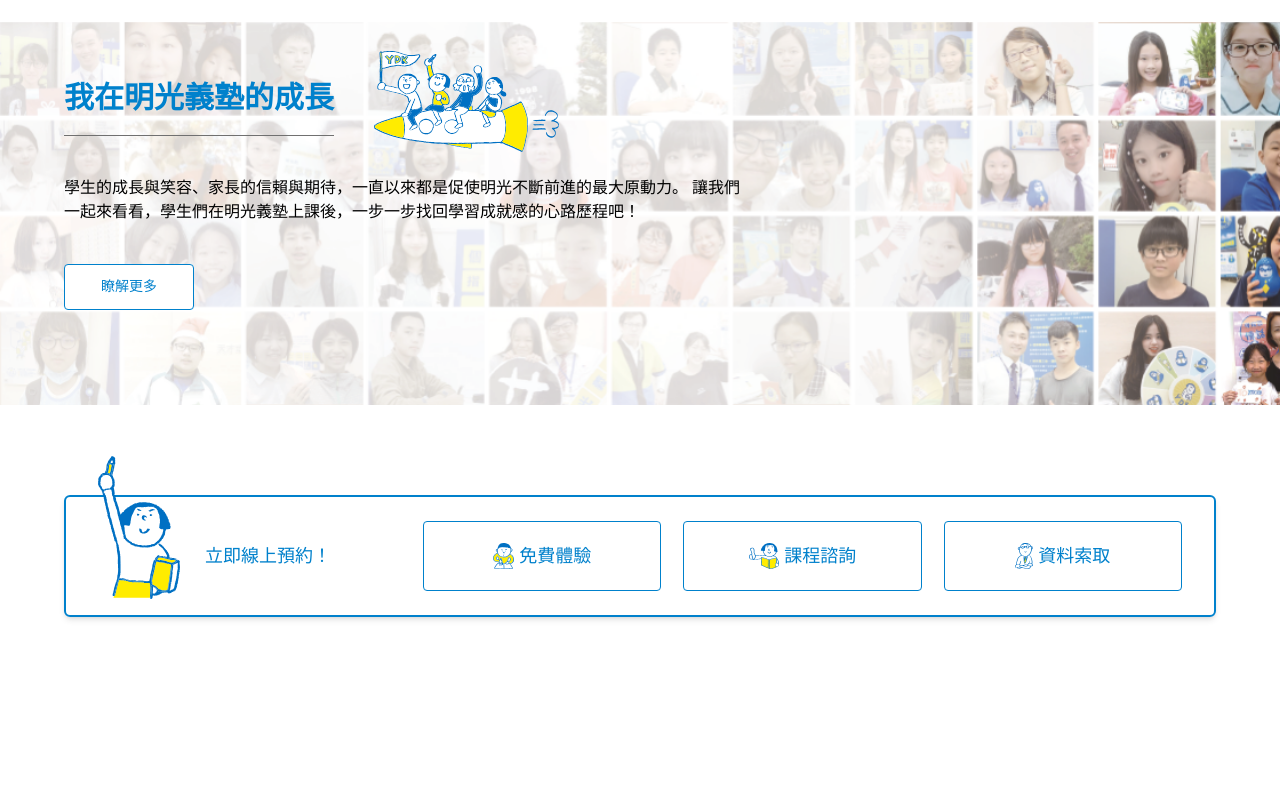
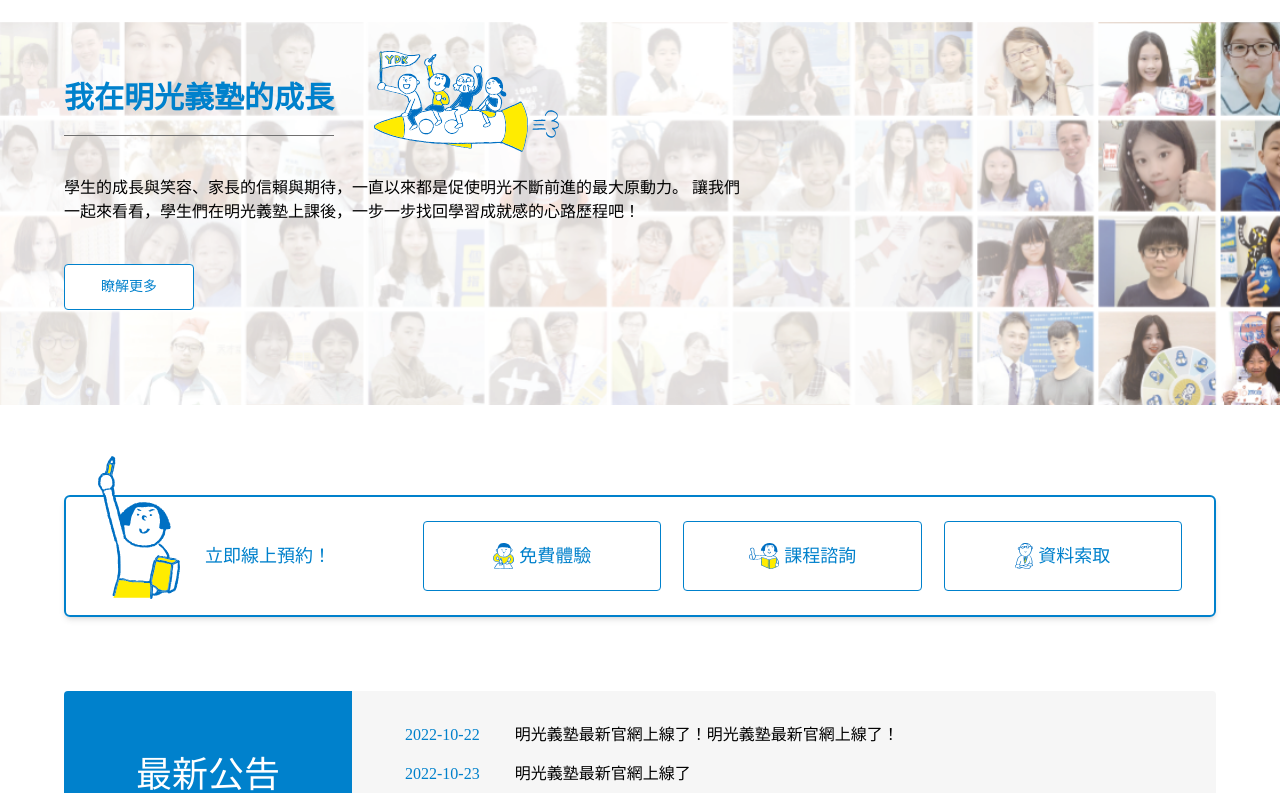
Before and after one commit to RhinoLee/edu_web, a Vue app: page / in a window 1280 px wide. Shown: the part 2000-2793 px from the top of the page. Before the commit the page ends 2691 px from the top, so only its background shows below. Built offline with nearby package versions, Linux system fonts and the light colour scheme; a web font is replaced by a local one.

Commit message:
News Area

```diff
--- /dev/null
+++ b/src/components/Home/News.vue
@@ -0,0 +1,48 @@
+<script setup>
+const newsList = [
+  {
+    date: "2022-10-22",
+    title: "明光義塾最新官網上線了！明光義塾最新官網上線了！"
+  },
+  {
+    date: "2022-10-23",
+    title: "明光義塾最新官網上線了"
+  },
+  {
+    date: "2022-10-24",
+    title: "明光義塾最新官網上線了！明光義塾最新官網上線了！"
+  },
+]
+</script>
+<template>
+  <div class="pb-[65px]">
+    <div class="container mb-[35px] relative">
+      <div class="grid grid-cols tablet:grid-cols-4 rounded overflow-hidden">
+        <div class="tablet:col-start-1 tablet:col-span-1 flex justify-center items-center bg-edu-blue">
+          <h2 class="text-xl md:text-2xl lg:text-4xl text-white py-[18px] sm:py-[25px] tablet:py-[55px]">最新公告</h2>
+        </div>
+        <div class="tablet:col-start-2 tablet:col-span-3 bg-edu-bg">
+          <ul class="py-[18px] px-[22px] lg:py-[25px] lg:px-[53px]">
+            <li v-for="(news, idx) in newsList" :key="idx" class="py-[7px]">
+              <a href="#" class="flex flex-col sm:flex-row sm:items-center group">
+                <span class="block text-edu-blue relative pb-[1px]
+                sm:group-hover:after:block sm:group-hover:after:absolute sm:group-hover:after:left-0 sm:group-hover:after:bottom-0 sm:group-hover:after:w-full sm:group-hover:after:h-[1px] sm:group-hover:after:bg-[#323232]
+                ">{{ news.date }}</span>
+                <span class="block sm:pl-[35px] relative pb-[1px]
+                sm:group-hover:after:block sm:group-hover:after:absolute sm:group-hover:after:left-0 sm:group-hover:after:bottom-0 sm:group-hover:after:w-full sm:group-hover:after:h-[1px] group-hover:after:bg-[#323232]
+                ">{{ news.title }}</span>
+              </a>
+            </li>
+          </ul>
+        </div>
+        <div class="w-82px absolute -right-[20px] bottom-[5px]">
+          <img class="w-full" src="@/assets/images/image/img_news.svg" alt="">
+        </div>
+      </div>
+    </div>
+
+    <div class="flex justify-center items-center">
+      <a href="#" class="inline-block px-[35px] py-[12px] border border-edu-blue rounded text-edu-blue hover:bg-edu-yellow">公告一覽</a>
+    </div>
+  </div>
+</template>
--- a/src/views/Home.vue
+++ b/src/views/Home.vue
@@ -6,6 +6,7 @@
 import CourseInfo from "@/components/Home/CourseInfo.vue"
 import Growing from "@/components/Home/Growing.vue"
 import Appointment from "@/components/Home/Appointment.vue"
+import News from "@/components/Home/News.vue"
 </script>
 
 <template>
@@ -16,4 +17,5 @@
   <CourseInfo></CourseInfo>
   <Growing></Growing>
   <Appointment></Appointment>
+  <News></News>
 </template>
```
